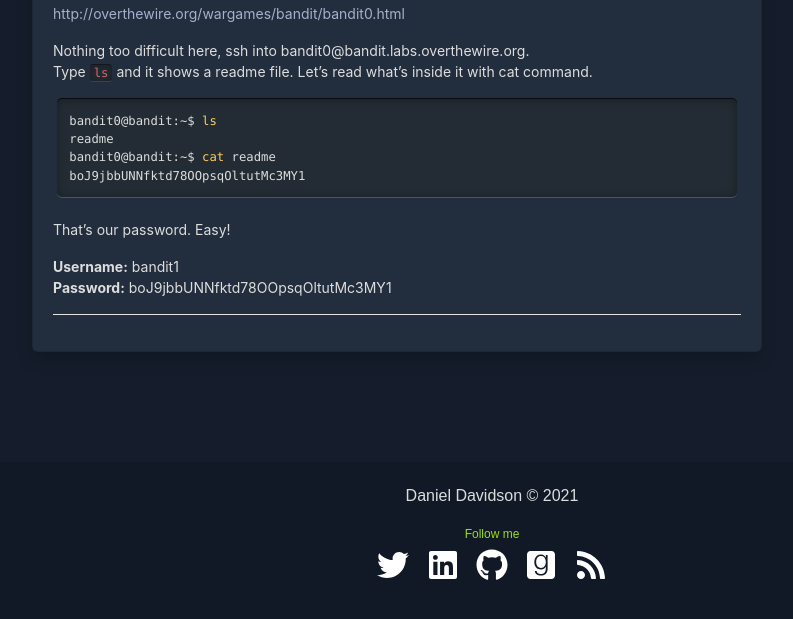
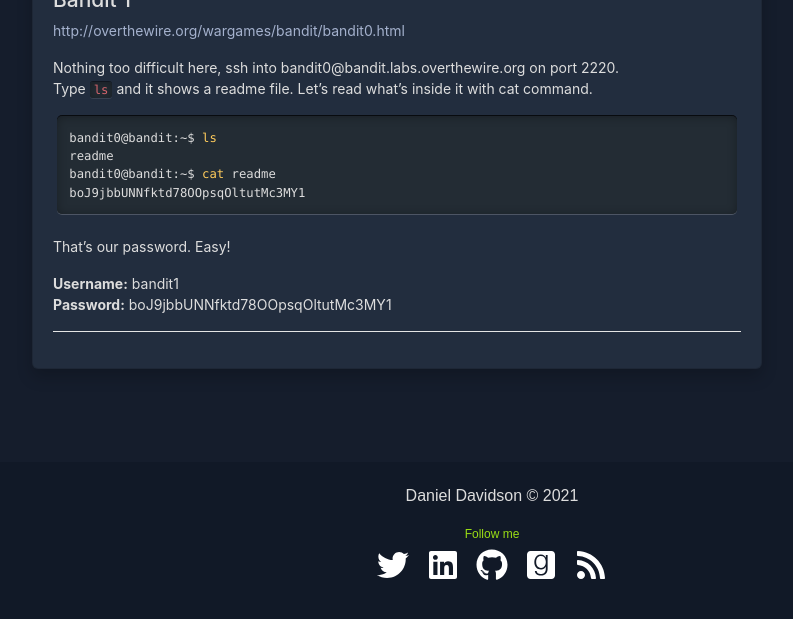
Before and after one commit to danieldavidson/danieldavidson.github.io, a Jekyll site: the page built from _posts/2021-04-07-overthewire-bandit.md, in a window 1280 px wide and 1246 px high, cut to the strip 602-1221 px from the top of the window. Shown: the whole strip, without its empty margins (148-941 px from the left). Built offline with Jekyll 4.4.1, drawn with Linux system fonts in a browser that asks for light colours.

Commit message:
Update OverTheWire-Bandit

````diff
--- a/_posts/2021-04-07-overthewire-bandit.md
+++ b/_posts/2021-04-07-overthewire-bandit.md
@@ -10,6 +10,8 @@
 I think [TryHackMe](https://tryhackme.com/) and [HackTheBox](https://www.hackthebox.eu/) are great resources for hacking and provide a nice platform for cyber security students to learn many things within a lab environment. That said, those resources also come with a price $$$ so I set out to find a free resource that every person interested in cyber security can try without paying a cent thanks to the good ole staff at [OverTheWire](https://overthewire.org/information/staff.html)!
 
 This first set of challenges or <span style="color:#9ADD15">*"wargames"*</span> is called Bandit and I believe it is good introduction to some cyber security challenges as well as it helps to hone your Linux skills. Here is my walkthrough of each level. If you would like to jump to specific level then each level with be accompanied with the username and password. I will be appending consecutive levels as I have to time to post. Enjoy!
+
+---
 
 ## Bandit 0
 [http://overthewire.org/wargames/bandit/bandit0.html](http://overthewire.org/wargames/bandit/bandit0.html)
@@ -24,7 +26,7 @@
 ## Bandit 1
 [http://overthewire.org/wargames/bandit/bandit0.html](http://overthewire.org/wargames/bandit/bandit1.html)
 
-Nothing too difficult here, ssh into bandit0@bandit.labs.overthewire.org.
+Nothing too difficult here, ssh into bandit0@bandit.labs.overthewire.org on port 2220.
 Type `ls` and it shows a readme file. Let's read what's inside it with cat command.
 
 ```console
````
